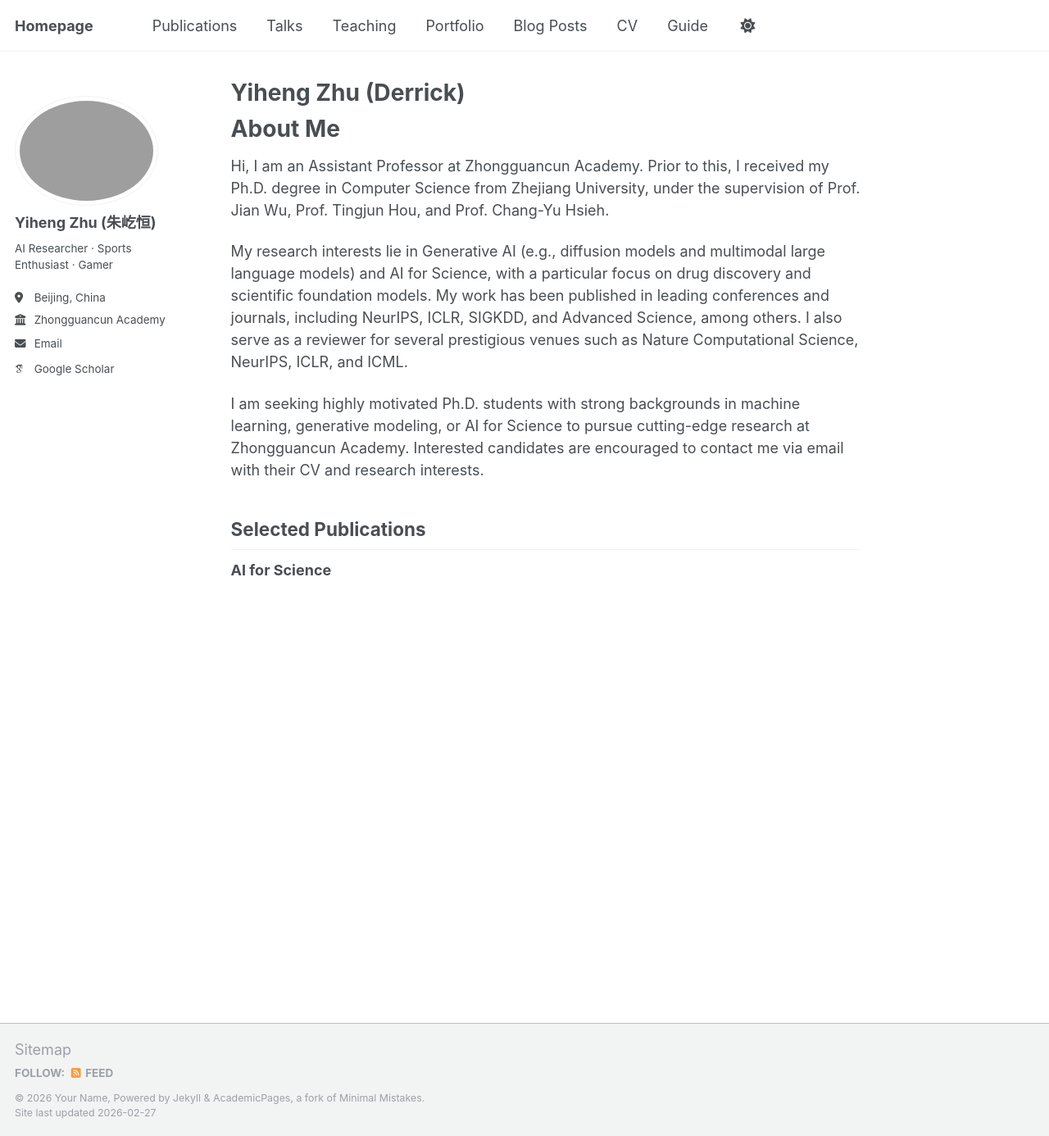
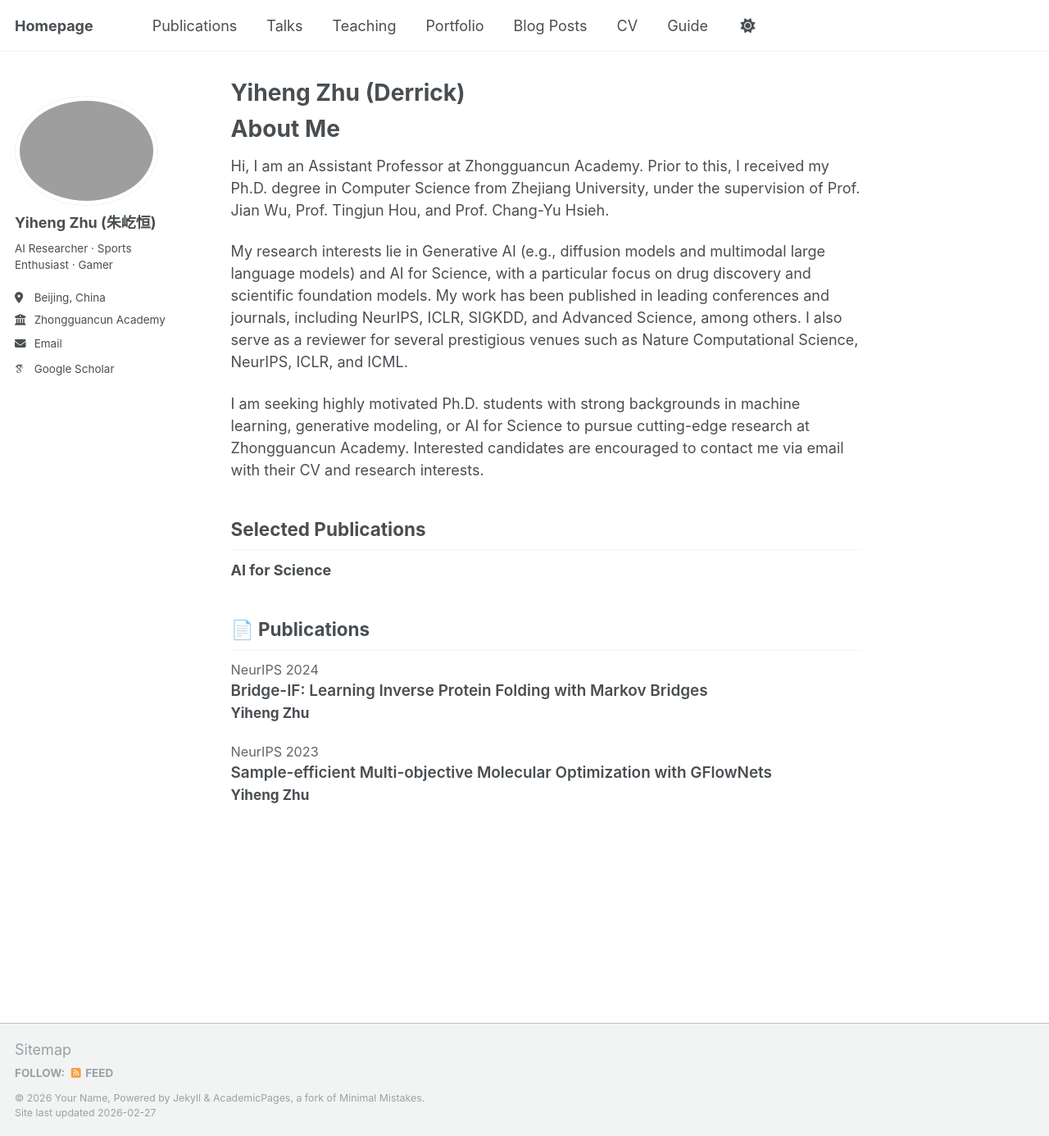
Before and after one commit to derrickzhu147/derrickzhu147.github.io, a Jekyll site: the page built from _pages/about.md, in a window 1280 px wide and 1386 px high. Shown: the whole window at 82% size. Built offline with Jekyll 4.4.1, drawn with Linux system fonts in a browser that asks for light colours; some web fonts are replaced; a script that is not in the unit is left out.

Commit message:
Update about.md

```diff
--- a/_pages/about.md
+++ b/_pages/about.md
@@ -20,6 +20,32 @@ Selected Publications
 
 **AI for Science**
 
+<h2>📄 Publications</h2>
+
+<div style="margin-bottom:1.2em;">
+  <div style="font-size:0.9em; color:#666;">
+    NeurIPS 2024
+  </div>
+  <div style="font-size:1.05em; font-weight:600;">
+    Bridge-IF: Learning Inverse Protein Folding with Markov Bridges
+  </div>
+  <div style="font-size:0.95em;">
+    <b>Yiheng Zhu</b>
+  </div>
+</div>
+
+<div style="margin-bottom:1.2em;">
+  <div style="font-size:0.9em; color:#666;">
+    NeurIPS 2023
+  </div>
+  <div style="font-size:1.05em; font-weight:600;">
+    Sample-efficient Multi-objective Molecular Optimization with GFlowNets
+  </div>
+  <div style="font-size:0.95em;">
+    <b>Yiheng Zhu</b>
+  </div>
+</div>
+
 <div style="text-align:center; width: 320px; margin: 0 auto;">
   <script
     type="text/javascript"
```
